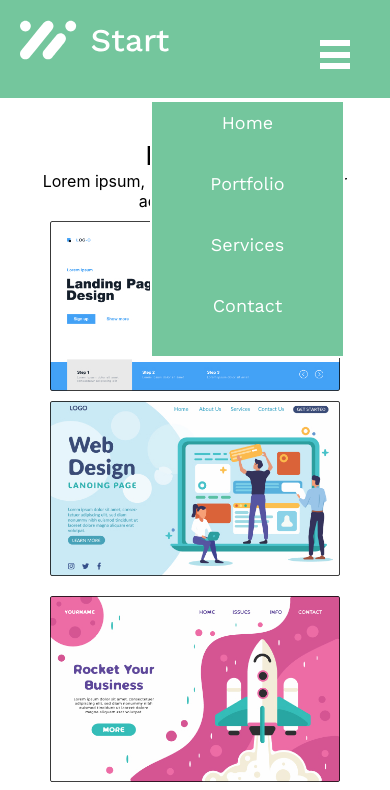
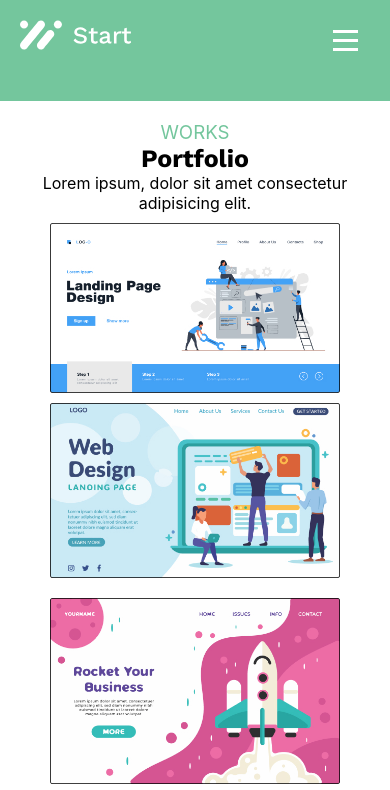
Before and after one commit to samirayahayaibrahim/Start-up, a React (Create React App) app: page /Portfolio in a window 390 px wide. Shown: the top 790 px of the page. Built offline with nearby package versions, Linux system fonts and the light colour scheme.

Commit message:
added Readme file and update some styling of the webpage

```diff
--- a/src/Hamburger.js
+++ b/src/Hamburger.js
@@ -1,11 +1,12 @@
-import React, { useState } from "react";
-import "./hamburgerstyle.css";
+// src/HamburgerMenu.js
+import React, { useState } from 'react';
+import './hamburgerstyle.css';
 
-const HamburgerComponent = () => {
-  const [isOpen, setIsOpen] = useState(false);
+const useHamburger = () => {
+  const [isMenuOpen, setIsMenuOpen] = useState(false);
 
   const toggleMenu = () => {
-    setIsOpen(!isOpen);
+    setIsMenuOpen(!isMenuOpen);
   };
   const [isClose, setIsClose] = useState(false);
 
@@ -13,31 +14,27 @@ const HamburgerComponent = () => {
     setIsClose(!isClose);
   };
 
-    return (
-    <div className="hamburger-menu">
-      {/* Hamburger Icon */}
-    <div className={`hamburger ${isOpen ? "open" : ""}`} onClick={toggleMenu}>
-        <div className="line"></div>
-        <div className="line"></div>
-        <div className="line"></div>
-    </div>
-
-      {/* Navigation Menu */}
-        <nav className={`nav-menu ${isOpen ? "open" : ""}`}>
-        <ul>
-            <li><a href="/">Home</a></li>
-            <li><a href="portfolio">Portfolio</a></li>
-            <li><a href="services">Services</a></li>
-            <li><a href="contact">Contact</a></li>
-        </ul>
-        </nav>
-
-<div className={`hamburger ${isClose ? "close" : ""}`} onClick={closeMenu}>
-</div>
-</div>
 
 
-);
+  return (
+    <nav className="hamburger-nav">
+      <div className={`hamburger-icon ${isMenuOpen ? "open" : ""}`}  onClick={toggleMenu}>
+        <div className="bar"></div>
+        <div className="bar"></div>
+        <div className="bar"></div>
+      </div>
+      <div className={`menu ${isMenuOpen ? 'active' : ''}`}>
+        <ul className='burger'>
+          <li><a href="/">Home</a></li>
+          <li><a href="/portfolio">Portfolio</a></li>
+          <li><a href="/services">Services</a></li>
+          <li><a href="/contact">Contact</a></li>
+        </ul>
+
+      </div>
+      <div className={`hamburger ${isClose ? "close" : ""}`} onClick={closeMenu}></div>
+    </nav>
+  );
 };
 
-export default HamburgerComponent;
+export default useHamburger;
--- a/src/Navigation.js
+++ b/src/Navigation.js
@@ -13,7 +13,7 @@ const NavigationComponent= () => {
             </div>
 
         <div className="links">
-            <ul>
+            <ul className='burgers'>
             <li><a href="/">Home</a></li>
             <li><a href="portfolio">Portfolio</a></li>
             <li><a href="services">Services</a></li>
--- a/src/hamburgerstyle.css
+++ b/src/hamburgerstyle.css
@@ -1,116 +1,132 @@
-/* Reset default styling */
-* {
-    margin: 0;
-    padding: 0;
-    box-sizing: border-box;
+/* src/HamburgerMenu.css */
+.hamburger-nav {
+  display: flex;
+  justify-content: space-between;
+  align-items: center;
+  padding: 10px 20px;
 }
 
-  /* Hamburger icon styling */
-  .hamburger {
+.hamburger-nav .menu {
   display: flex;
+  list-style-type: none;
+}
+
+.hamburger-nav .menu li {
+  margin: 5px;
+  padding: 5px;
+}
+
+.hamburger-nav .menu li a {
+  color: white;
+  text-decoration: none;
+  font-size: 18px;
+  margin-left: auto;
+}
+
+.hamburger-nav .hamburger-icon {
+  display: none;
   flex-direction: column;
   justify-content: space-between;
-    width: 30px;
-    height: 29px;
+  width: 25px;
+  height: 21px;
   cursor: pointer;
-    z-index: 2;
+  margin-left: auto;
+  margin-top: 10px;
+}
+
+.hamburger-nav .hamburger-icon .bar {
+  height: 3px;
+  width: 100%;
+  background-color: white;
   display: none;
 
+}
+.burger{
+  display: flex;
+  flex-direction: row;
+  text-align: right;
+  font-family: 'Work Sans';
+  margin-top: 30px;
+  margin-left: 50px;
+  display: none;
+}
+
+/* Media Query for Small Screens (Mobile) */
+@media screen and (max-width: 600px) {
+
+.burger{
+  display: flex;
+  flex-direction: row;
+  text-align: right;
+  font-family: 'Work Sans';
+  margin-top: 30px;
+  margin-left: 50px;
+  display: block;
+  padding: 5px;
+}
+
+  .hamburger-nav .menu {
+    position: absolute;
+    top: 100px;
+    left: 0;
+    width: 100%;
+    height: 300px;
+    background-color:#74C69D;
+    border: 5px solid white;
+    justify-content: center;
+    transform: translateX(-100%);
+    transition: transform 0.3s ease-in-out;
+    font-family: 'Work Sans';
+    z-index: 4;
+  }
+
+.hamburger-nav .hamburger-icon .bar {
+  height: 3px;
+  width: 100%;
+  background-color: white;
+  display: block;
+  margin-left: 150px;
 
 }
 
-  .hamburger .line {
-    width: 100%;
-    height: 6px;
-    background-color:white;
-    transition: 0.3s;
-    color: white;
-    transform: translateX(-40px);
-    transform: translateY(-40);
-
+  .hamburger-nav .menu.active {
+    transform: translateX(0);
   }
 
-  /* Navigation menu */
-  .nav-menu {
-    background-color: #74C69D;
-    padding: 0px;
-    border: 2px solid white;
+  .hamburger-nav .hamburger-icon {
+    display: flex;
+    margin-top: -20px;
+    margin-left: auto;
   }
 
-  .nav-menu ul {
-    margin-top: -30px;
-    list-style-type: none;
-    display: flex;
-
+  .hamburger-nav .menu li {
+    margin: 5px 0;
   }
 
-  .nav-menu li {
-    margin: 0 15px;
+  .hamburger-nav .menu li a {
+    margin: 5px;
+    font-size: 20px;
   }
 
-  .nav-menu a {
-    color: white;
-    text-decoration: none;
-    font-size: 18px;
-    font-family: "Work Sans";
+.li{
+  display: flex;
+  margin-left: auto;
 }
-
-  /* Mobile styles */
-  .nav-menu {
-    display: none; /* Hidden by default */
-    flex-direction: column;
-    position: absolute;
-    top: 0;
-    left: 0px;
-    width: 50%;
-    background-color:#74C69D;
-    padding: 20px 10px;
-    align-items: center;
-    margin-left: 150px;
-  }
-
-  .nav-menu.open {
-    display: flex; /* Show when open */
-  }
-
-  .nav-menu ul {
-    flex-direction: column;
-    text-align: center;
-  }
-
-  .nav-menu li {
-    margin: 20px 0;
-  }
-
-  @media screen and (max-width: 768px) {
-    /* Show hamburger icon on mobile */
-    .hamburger {
-      display: flex;
-      margin-top: -40px;
-    }
-
-    ul{
-      display: flex;
-    }
-
-    .nav-menu {
-      margin-top: 100px;
-      display: flex;
-    }
-
-    .hamburger.open .line:nth-child(1) {
+.hamburger-icon.open .bar:nth-child(1) {
   transform: rotate(45deg);
   position: relative;
   top: 8px;
 }
 
-    .hamburger.open .line:nth-child(2) {
+.hamburger-icon.open .bar:nth-child(2) {
   opacity: 0;
 }
 
-    .hamburger.open .line:nth-child(3) {
+.hamburger-icon.open .bar:nth-child(3) {
   transform: rotate(-45deg);
   position: relative;
   top: -8px;
 }
+
+
 }
--- a/src/homestyle.css
+++ b/src/homestyle.css
@@ -3,21 +3,22 @@
     color: white;
 }
 .subTitle{
-    padding-top: 10px;
-    padding-bottom: 10px;
+    padding-top: 20px;
+    padding-bottom: 5px;
     font-family: "Work Sans";
     font-weight: 500;
-    font-size: 16px;
-    font-family: 'Work Sans';
+    font-size: 15px;
+    margin-top: 20px;
 }
 .nav{
     display: flex;
+    height: 30px;
 }
 .hamburger{
     margin-left: auto;
 }
 .navicon{
-    height: 40px;
+    height: 30px;
 }
 .group1{
     padding-top: 40px;
@@ -61,13 +62,14 @@
     background-color: white;
     padding: 20px 50px 20px 50px;
     justify-items: center;
+
 }
 .media-pic{
     padding-left: 20px;
     padding-right: 50px;
 }
-.learn,.learnmore{
-    background-color:black;
+.learn{
+    background-color:#212529;
     padding: 5px 20px 5px 20px;
     font-size: 16px;
     border-radius: 5px;
@@ -77,10 +79,9 @@
     margin-top: 20px;
     margin-left: 50px;
     margin-bottom: 20px;
-    font-family: 'Work Sans';
 }
 .learnmore{
-    background-color:black;
+    background-color:#212529;
     padding: 5px 20px 5px 20px;
     font-size: 16px;
     border-radius: 5px;
@@ -111,7 +112,7 @@
     font-family: 'Work Sans';
 }
 .more{
-    background-color:black;
+    background-color:#212529;
     padding: 5px 20px 5px 20px;
     font-size: 16px;
     border-radius: 5px;
@@ -156,10 +157,12 @@ h4{
 .cards{
         display: grid;
         grid-template-columns: repeat(1, 1fr);
-        gap: 10px; }
+        gap: 10px;
+
+    }
 
 .person{
-    border: 1px solid black;
+    border: 1px solid #212529;
     margin-top: 20px;
     padding: 25px;
     border-radius: 5px;
@@ -185,6 +188,9 @@ h4{
 }
 .social-icon{
     padding-right: 10px;
+}
+.social{
+    margin-left:10px;
 }
 .links{
     margin-left: auto;
@@ -218,15 +224,19 @@ h4{
         font-size: 20px;
         text-decoration: none;
     }
-    ul {
+    .burgers{
         list-style: none;
         display: flex;
+        flex-direction: row;
         gap: 30px;
         color: white;
+        font-family: 'Work Sans';
+        font-size: 20px;
     }
     a{
         color: white;
         text-decoration: none;
+        font-size: 20px;
     }
 
     .navlink{
@@ -292,13 +302,17 @@ h4{
         display: grid;
         grid-template-columns: repeat(2, 1fr);
         gap: 10px;
+        transform: translateX(-70px);
     }
 
     .person{
-        margin-left: 40px;
+        margin-left: 20px;
+    }
+    .learn{
+        transform: translateX(-75px);
     }
 }
-@media screen and (min-width:900px) {
+@media screen and (min-width:970px) {
     .learn{
         transform: translateX(550px);
     }
@@ -325,6 +339,7 @@ h4{
         display: grid;
         grid-template-columns: repeat(4, 1fr);
         gap: 10px;
+
     }
     .paragraph{
         padding: 50px;
--- a/src/service.js
+++ b/src/service.js
@@ -12,7 +12,7 @@ const ServiceComponent = () => {
                 <div className="card">
                     <p className='head'>Basic</p>
                     <p className='dollar'>$100
-                    <span>/month</span></p>
+                    <span className='month'>/month</span></p>
                     <p className="paragraphcard">Lorem ipsum, dolor sit amet consectetur adipisicing elit. Suscipit nemo hic quos, ab, dolor aperiam</p>
                     <div className="lists">
                         <ul>
@@ -28,7 +28,7 @@ const ServiceComponent = () => {
                 <div className="card">
                     <p className='head'>Plus</p>
                     <p className='dollar'>$250
-                    <span>/month</span></p>
+                    <span className='month'>/month</span></p>
                     <p className="paragraphcard">Lorem ipsum, dolor sit amet consectetur adipisicing elit. Suscipit nemo hic quos, ab, dolor aperiam</p>
                     <div className="lists">
                         <ul>
@@ -44,7 +44,7 @@ const ServiceComponent = () => {
                 <div className="card">
                     <p className='head'>Pro</p>
                     <p className='dollar'>$400
-                    <span>/month</span></p>
+                    <span className='month'>/month</span></p>
                     <p className="paragraphcard">Lorem ipsum, dolor sit amet consectetur adipisicing elit. Suscipit nemo hic quos, ab, dolor aperiam</p>
                     <div className="lists">
                         <ul>
--- a/src/servicestyle.css
+++ b/src/servicestyle.css
@@ -1,6 +1,8 @@
 .service{
     margin-top: 20px;
     background-color: white;
+    padding: 30px;
+    justify-items: center;
 
 }
 .card{
@@ -8,22 +10,116 @@
     box-shadow: -2px 0 5px rgba(0, 0, 0, 0.5);
     display: flex;
     flex-direction: column;
+    padding-top: 20px;
+    border-radius: 5px;
+    padding-left: 30px;
+    padding-right: 30px;
+
 
 }
 .cards{
-    gap: 30px;
-    padding-left: 50px;
+    gap: 20px;
+    padding-left: 20px;
+    padding-top: 20px;
+    align-content: center;
 }
 .subheader,.description{
     text-align: center;
+    font-family: "Work Sans";
+
 }
 .list{
     display: flex;
     flex-direction: column;
+    font-family: "Work Sans";
+    font-size: 16px;
+}
+.btm{
+    background-color:#212529;
+    padding: 5px 0px 5px 0px;
+    font-size: 16px;
+    border-radius: 5px;
+    border-color:black;
+    border-style: none;
+    color: white;
+    margin-top: 20px;
+    margin-left: 40px;
+    margin-bottom: 20px;
+    margin-right: 40px;
+
+
+}
+.lists{
+    display: flex;
+    flex-direction: row;
+    justify-content: center;
+    padding-bottom: 20px;
+}
+ul{
+    display: flex;
+    flex-direction: column;
+    align-items: center;
+}
+.paragraphcard{
+    font-size: 15px;
+    color: gray;
+}
+li{
+    color:black;
+    list-style: none;
+    padding-top: 10px;
+    gap: 16px;
+    font-size: 13px;
+
+}
+.mark{
+    padding-top: 10px;
+    padding-right: 20px;
+}
+.subheader{
+    font-weight: 700;
+}
+.description{
+    font-weight: 400;
+    font-size: 20px;
+}
+.head{
+    font-weight: 400;
+    font-family: "Work Sans";
+}
+.dollar{
+    font-size: 30px;
+    font-weight:700;
+    font-family: "Work Sans";
+}
+.month{
+    font-size: 20px;
+    color: gray;
+    font-family: "Work Sans";
+    font-weight: 400;
+}
+@media screen and (min-width:600px){
+    .cards{
+        margin-left: 250px;
+        margin-right: -150px;
+    }
+    .subheader{
+        font-weight: 700;
+        font-size: 35px;
+    }
+
+li{
+    list-style: none;
+    padding-top: 10px;
+    gap: 15px;
+    font-size: 16px;
+}
+.paragraphcard{
+    font-size: 17px;
 }
 .btm{
     background-color:black;
-    padding: 5px 50px 5px 5px;
+    padding: 5px 0px 5px 0px;
     font-size: 16px;
     border-radius: 5px;
     border-color:black;
@@ -32,30 +128,9 @@
     margin-top: 20px;
     margin-left: 50px;
     margin-bottom: 20px;
+    margin-right: 50px;
+
 
 }
-.lists{
-    display: flex;
-    flex-direction: row;
-    justify-content: center;
-}
-ul{
-    display: flex;
-    flex-direction: column;
-    align-items: center;
-}
-li{
-    color:black;
-    list-style: none;
 
 }
-.subheader{
-    font-weight: 400;
-}
-.description{
-    font-weight: 400;
-    font-size: 20px;
-}
-.head{
-    font-weight: 400;
-}
```
Also changed, not shown: 1 other file (tests, documents, lock files or other folders). Lines whose indentation alone changed are shown as unchanged.
